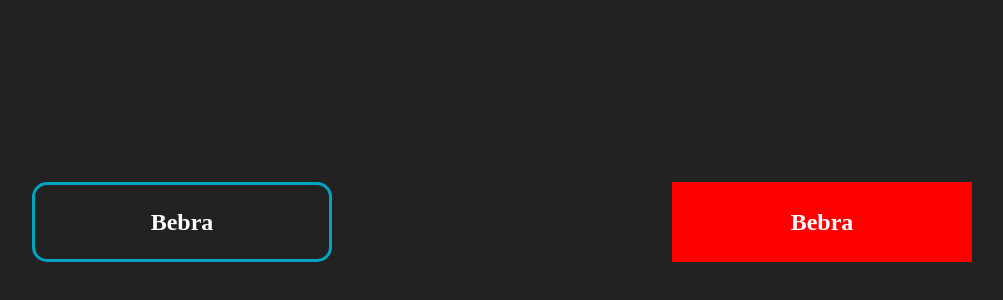
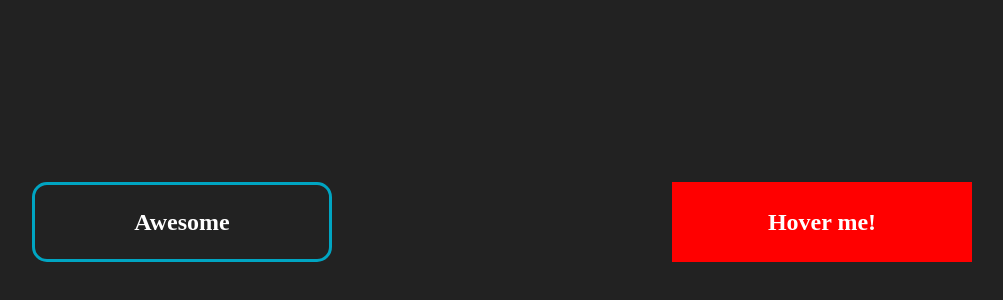
Before and after one commit to Yaroslav-627/Css-button-hover-effect, a plain HTML site: page index.html in a window 1280 px wide. Shown: the part 178-478 px from the top of the page, without its empty margins (138-1141 px from the left). Drawn offline with Linux system fonts and the light colour scheme; a web font is replaced by a local one.

Commit message:
Update index.html

```diff
--- a/index.html
+++ b/index.html
@@ -10,10 +10,10 @@
 <body>
     <div class="buttons">
         <button class="btn1">
-            Bebra
+            Awesome
         </button>
         <button class="btn2">
-            Bebra
+            Hover me!
         </button>
     </div>
 </body>
```
